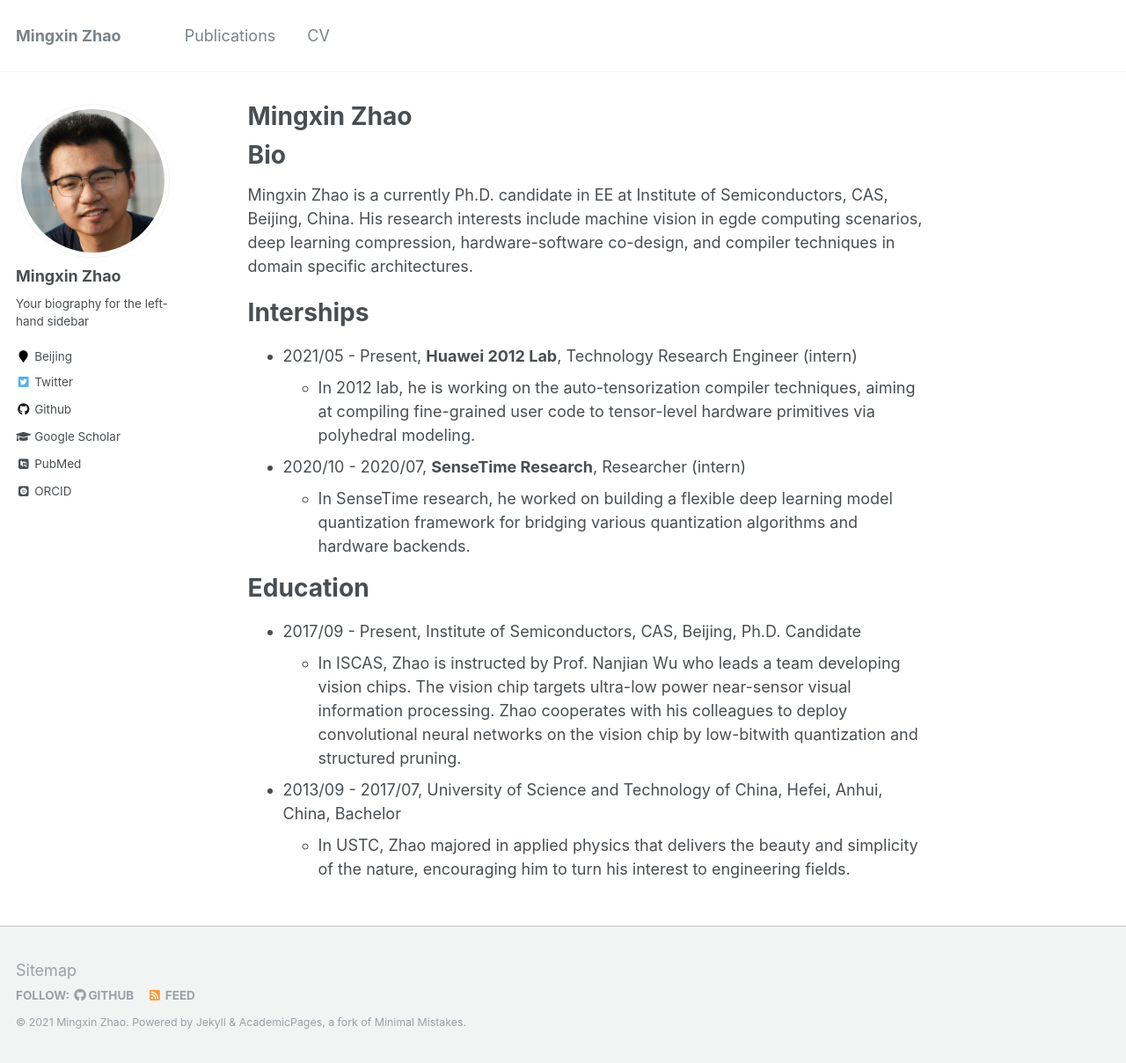
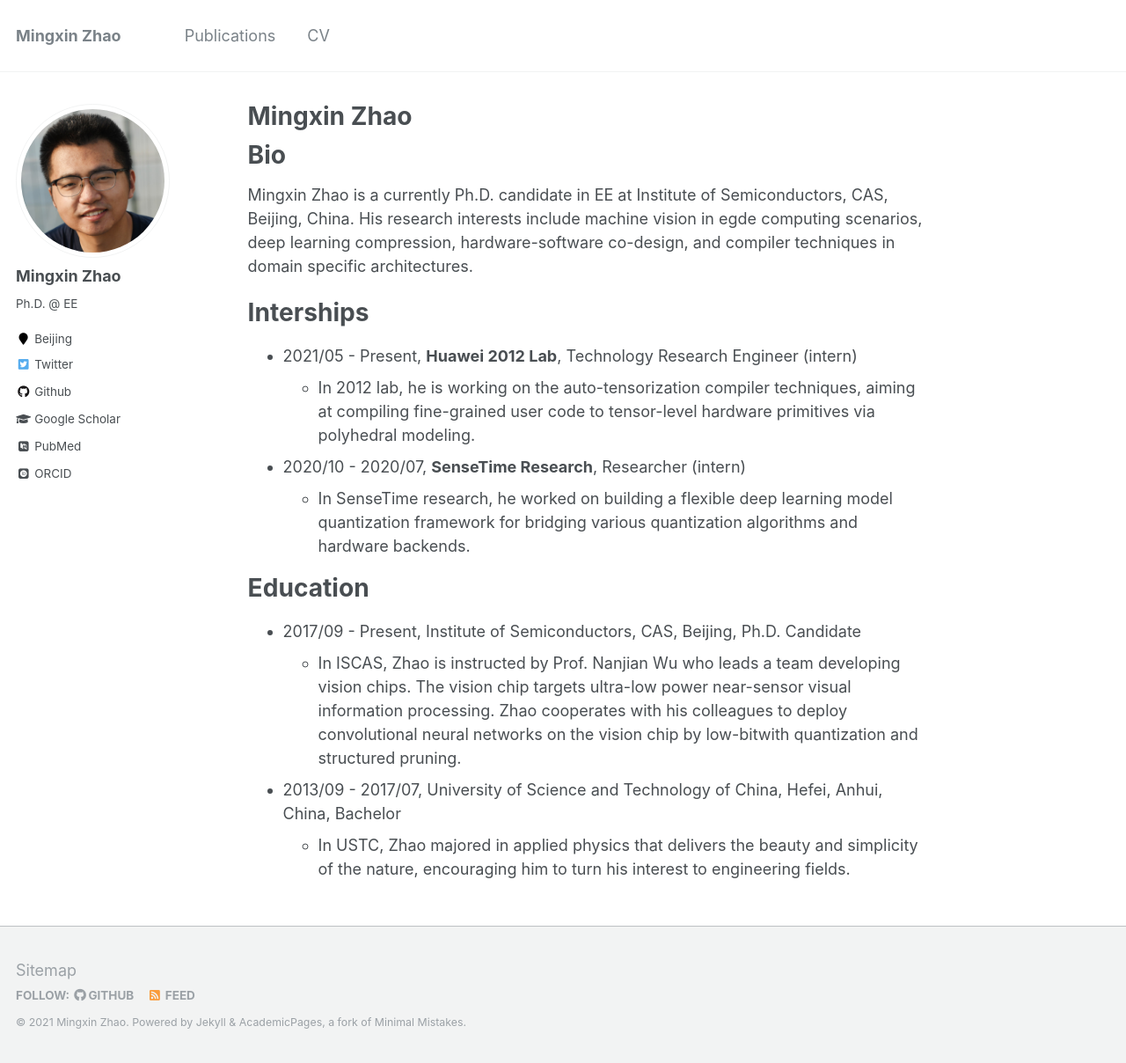
Before and after one commit to JackGittes/JackGittes.github.io, a Jekyll site: the page built from _pages/about.md, in a window 1280 px wide and 1208 px high. Shown: the whole window at 88% size. Built offline with Jekyll 4.4.1, drawn with Linux system fonts in a browser that asks for light colours; some web fonts are replaced.

Commit message:
Update: Resume

```diff
--- a/_config.yml
+++ b/_config.yml
@@ -82,7 +82,7 @@ analytics:
 author:
   name             : "Mingxin Zhao"
   avatar           : "profile.png"
-  bio              : "Your biography for the left-hand sidebar"
+  bio              : "Ph.D. @ EE"
   location         : "Beijing"
   employer         :
   pubmed           : "https://www.ncbi.nlm.nih.gov/pubmed/?term=john+snow"
```
